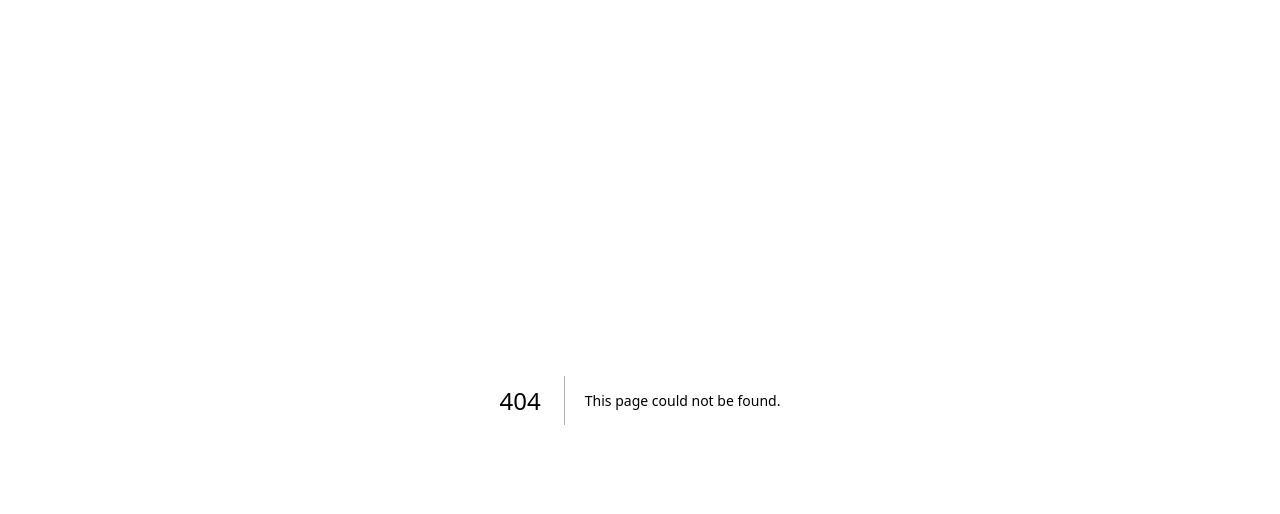
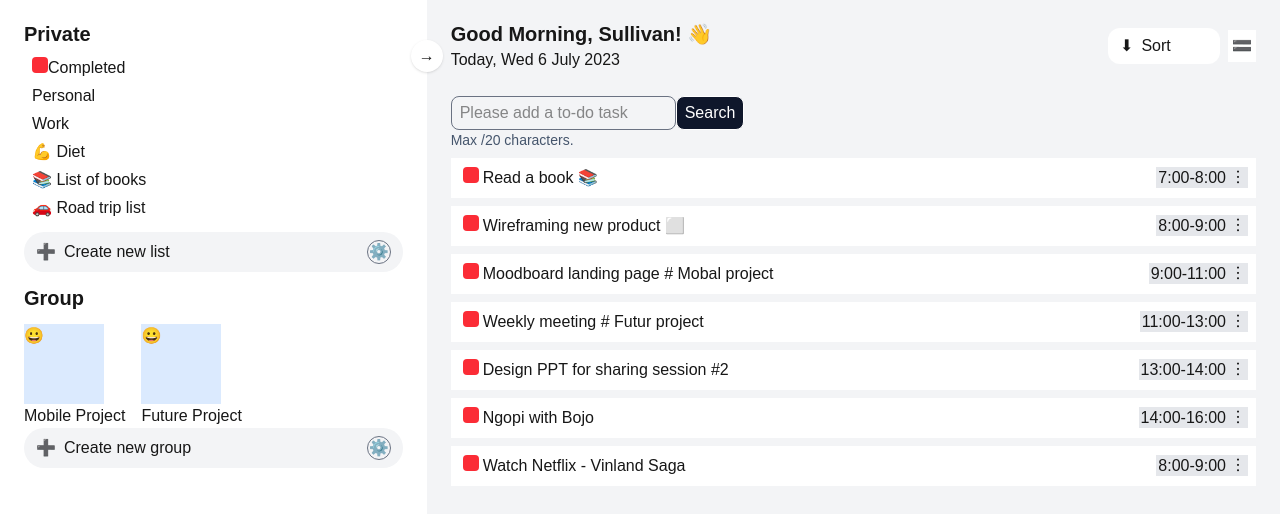
Before and after one commit to thanhhoa214/teaching, a Next.js app in the folder portfolio/: page /todo in a window 1280 px wide. Before the commit this address had no page. Shown: the top 514 px of the page. Built offline with nearby package versions, Linux system fonts and the light colour scheme.

Commit message:
learn useState

```diff
--- a/portfolio/app/about/page.tsx
+++ b/portfolio/app/about/page.tsx
@@ -1,3 +1,56 @@
-export default function page() {
-  return <div>About Us page</div>;
+"use client";
+
+import { useState, type MouseEventHandler } from "react";
+
+export default function Page() {
+  const [count, setCount] = useState(0);
+  const [step, setStep] = useState(1);
+
+  function increase() {
+    setCount(count + step);
+  }
+  function decrease() {
+    let newCount = count - step;
+    if (newCount < 0) newCount = 0;
+
+    setCount(newCount);
+  }
+
+  return (
+    <div className="p-8">
+      <MyButton sign="-" onClick={decrease} />
+      <span className="border p-2 mx-2">{count}</span>
+      <MyButton sign="+" onClick={increase} />
+      <br />
+      {/* input - output - validate(optional) - process */}
+      Step:{" "}
+      <input
+        type="number"
+        value={step}
+        onChange={(e) => {
+          let newStep = Number(e.target.value);
+          if (newStep < 0) newStep = 1;
+          setStep(newStep);
+        }}
+      />
+    </div>
+  );
 }
+
+interface MyButtonProps {
+  sign: string;
+  onClick: MouseEventHandler<HTMLButtonElement>;
+}
+
+function MyButton(props: MyButtonProps) {
+  return (
+    <>
+      <button
+        onClick={props.onClick}
+        className="bg-amber-50 text-amber-700 px-2 py-1 border"
+      >
+        {props.sign}
+      </button>
+    </>
+  );
+}
--- a/portfolio/app/page.tsx
+++ b/portfolio/app/page.tsx
@@ -1,14 +1,46 @@
+"use client";
 import Link from "next/link";
 
 export default function Home() {
+  function onClick() {
+    const sidenavElement = document.getElementById("sidenav");
+    sidenavElement?.classList.remove("hidden");
+  }
+  function onClose() {
+    const sidenavElement = document.getElementById("sidenav");
+    sidenavElement?.classList.add("hidden");
+  }
+
   return (
-    <div className="bg-slate-900 text-slate-50 min-h-screen px-4">
+    <div className="bg-slate-900 text-slate-50">
+      <div className="min-h-screen px-4 max-w-2xl mx-auto">
         <nav className="flex justify-between items-center py-2">
           <Link href="/" className="font-bold text-green-400">
             Marcus Tran
           </Link>
 
-        <button>🍔</button>
+          <ul className="hidden md:flex gap-4 text-sm">
+            <li>About</li>
+            <li>My work</li>
+            <li>Projects</li>
+            <li>Posts</li>
+            <li>Contact</li>
+          </ul>
+
+          <button onClick={onClick}>🍔</button>
+
+          <div
+            id="sidenav"
+            className="fixed top-0 right-0 w-80 bg-black/20 p-4 backdrop-blur-md hidden"
+          >
+            Lorem, ipsum dolor sit amet consectetur adipisicing elit. Mollitia,
+            consequatur fuga dolores rem error ut quasi saepe eaque nulla
+            laudantium repellendus facere, porro id quibusdam maxime earum alias
+            obcaecati optio!
+            <br />
+            <br />
+            <button onClick={onClose}>Close</button>
+          </div>
         </nav>
 
         <main className="space-y-4">
@@ -24,9 +56,9 @@ export default function Home() {
             <p>
               I like <strong>minimalism</strong>. I stand by the fact that the
               website should not be full of ads and trackers and completely
-            useless JavaScript. On the other hand, I understand that sometimes a
-            complex website hard to do without a lot of JavaScript. I also use
-            React sometimes.
+              useless JavaScript. On the other hand, I understand that sometimes
+              a complex website hard to do without a lot of JavaScript. I also
+              use React sometimes.
             </p>
 
             <p>
@@ -42,11 +74,14 @@ export default function Home() {
 
           <section>
             <h2 className="text-slate-50 text-lg font-bold mb-2">Experience</h2>
-          <ul>
+            <ul className="flex flex-col md:flex-row md:gap-4">
               {[1, 2, 3].map((index) => (
-              <li key={index} className="border-l-2 pl-3 relative">
+                <li
+                  key={index}
+                  className="border-l-2 pl-3 relative md:border-l-0"
+                >
                   {/* Dot */}
-                <div className="size-3 bg-green-700 rounded-full border-3 absolute top-7 -left-[7px]"></div>
+                  <div className="size-3 bg-green-700 rounded-full border-3 absolute top-7 -left-[7px] md:hidden"></div>
 
                   <Link
                     href={"/"}
@@ -78,8 +113,8 @@ export default function Home() {
                 </div>
                 <h3 className="mb-2 font-semibold">Beginnings</h3>
                 <p className="text-sm text-slate-400 mb-2 text-justify">
-                Already at the age of 6, I was creating ‘programs’ in Excel and
-                PowerPoint with interactive elements such as buttons.{" "}
+                  Already at the age of 6, I was creating ‘programs’ in Excel
+                  and PowerPoint with interactive elements such as buttons.{" "}
                   <span className="text-green-300">Download (Czech)</span>
                 </p>
                 <p className="text-sm text-slate-400 text-justify">
@@ -95,8 +130,8 @@ export default function Home() {
                 </div>
                 <h3 className="mb-2 font-semibold">Web development</h3>
                 <p className="text-sm text-slate-400 mb-2 text-justify">
-                Already at the age of 6, I was creating ‘programs’ in Excel and
-                PowerPoint with interactive elements such as buttons.{" "}
+                  Already at the age of 6, I was creating ‘programs’ in Excel
+                  and PowerPoint with interactive elements such as buttons.{" "}
                   <span className="text-green-300">Download (Czech)</span>
                 </p>
               </li>
@@ -106,8 +141,8 @@ export default function Home() {
                 </div>
                 <h3 className="mb-2 font-semibold">JavaScript</h3>
                 <p className="text-sm text-slate-400 mb-2 text-justify">
-                Already at the age of 6, I was creating ‘programs’ in Excel and
-                PowerPoint with interactive elements such as buttons.{" "}
+                  Already at the age of 6, I was creating ‘programs’ in Excel
+                  and PowerPoint with interactive elements such as buttons.{" "}
                   <span className="text-green-300">Download (Czech)</span>
                 </p>
                 <p className="text-sm text-slate-400 text-justify">
@@ -123,8 +158,8 @@ export default function Home() {
                 </div>
                 <h3 className="mb-2 font-semibold">And more</h3>
                 <p className="text-sm text-slate-400 mb-2 text-justify">
-                Already at the age of 6, I was creating ‘programs’ in Excel and
-                PowerPoint with interactive elements such as buttons.{" "}
+                  Already at the age of 6, I was creating ‘programs’ in Excel
+                  and PowerPoint with interactive elements such as buttons.{" "}
                   <span className="text-green-300">Download (Czech)</span>
                 </p>
               </li>
@@ -138,5 +173,6 @@ export default function Home() {
           </p>
         </footer>
       </div>
+    </div>
   );
 }
--- /dev/null
+++ b/portfolio/app/todo/page.tsx
@@ -0,0 +1,126 @@
+"use client";
+
+const tasks = [
+  { title: "Read a book 📚", time: "7:00-8:00" },
+  { title: "Wireframing new product ⬜️", time: "8:00-9:00" },
+  { title: "Moodboard landing page # Mobal project", time: "9:00-11:00" },
+  { title: "Weekly meeting # Futur project", time: "11:00-13:00" },
+  { title: "Design PPT for sharing session #2", time: "13:00-14:00" },
+  { title: "Ngopi with Bojo", time: "14:00-16:00" },
+  { title: "Watch Netflix - Vinland Saga", time: "8:00-9:00" },
+];
+
+export default function Page() {
+  return (
+    <div className="bg-gray-100 min-h-screen flex">
+      <aside id="aside" className="w-1/3 bg-white py-5 px-6">
+        <h1 className="text-xl font-bold">Private</h1>
+        <div>
+          <ul className="m-2">
+            <li className="pb-1">
+              <span className="size-4 inline-block bg-red-500 rounded pb-1"></span>
+              Completed
+            </li>
+            <li className="pb-1">Personal</li>
+            <li className="pb-1">Work</li>
+            <li className="pb-1">💪 Diet</li>
+            <li className="pb-1">📚 List of books</li>
+            <li className="pb-1">🚗 Road trip list</li>
+          </ul>
+          <div className="flex gap-2 bg-gray-100 rounded-full py-2 px-3">
+            <span>➕</span>
+            <h3>Create new list</h3>
+            <span className="inline-flex justify-center items-center border border-gray-500 size-6 rounded-full ml-auto">
+              ⚙️
+            </span>
+          </div>
+        </div>
+
+        <h2 className="text-xl font-bold py-3">Group</h2>
+        <div className="flex gap-4">
+          <div>
+            <div className="size-20 bg-blue-100">😀</div>
+            <h3>Mobile Project</h3>
+          </div>
+          <div>
+            <div className="size-20 bg-blue-100">😀</div>
+            <h3>Future Project</h3>
+          </div>
+        </div>
+        <div className="flex gap-2 bg-gray-100 rounded-full py-2 px-3">
+          <span>➕</span>
+          <h3>Create new group</h3>
+          <span className="inline-flex justify-center items-center border border-gray-500 size-6 rounded-full ml-auto">
+            ⚙️
+          </span>
+        </div>
+      </aside>
+
+      <main className="w-2/3 py-3 px-6 relative">
+        <button
+          id="sidebarToggler"
+          className="absolute top-10 -left-4 shadow rounded-full size-8 bg-white"
+        >
+          →
+        </button>
+        <header className="flex justify-between items-center my-2 mb-6">
+          <div>
+            <h1 className="text-xl font-bold">Good Morning, Sullivan! 👋</h1>
+            <p>Today, Wed 6 July 2023</p>
+          </div>
+          <div className="flex gap-2 items-center">
+            <div className="flex items-center gap-2 w-28 bg-white py-1.5 px-3 rounded-xl">
+              <button id="sortButton">⬇</button>
+              <p>Sort</p>
+            </div>
+            <button className="bg-white p-1">🟰</button>
+          </div>
+        </header>
+        <form>
+          <input
+            id="textSearch"
+            type="text"
+            placeholder="Please add a to-do task"
+            className="border border-gray-500 rounded-lg px-2 py-1"
+          />
+          <button
+            id="search"
+            className="border px-2 py-1 bg-slate-900 text-white rounded-lg"
+          >
+            Search
+          </button>
+          <p className="text-slate-600 text-sm">
+            Max <span id="wordCount"></span>/20 characters.
+          </p>
+        </form>
+        <div>
+          <ul id="list">
+            {tasks.map((task) => (
+              <TaskItem key={task.title} title={task.title} time={task.time} />
+            ))}
+          </ul>
+        </div>
+      </main>
+    </div>
+  );
+}
+
+interface TaskProps {
+  title: string;
+  time: string;
+}
+
+function TaskItem(props: TaskProps) {
+  return (
+    <li className="bg-white my-2 p-2 flex justify-between">
+      <div>
+        <span className="size-4 inline-block bg-red-500 rounded mx-1"></span>
+        {props.title}
+      </div>
+      <div>
+        <span className="bg-gray-200 p-0.5">{props.time}</span>
+        <span className="bg-gray-200 p-0.5">︙</span>
+      </div>
+    </li>
+  );
+}
```
Lines whose indentation alone changed are shown as unchanged.
